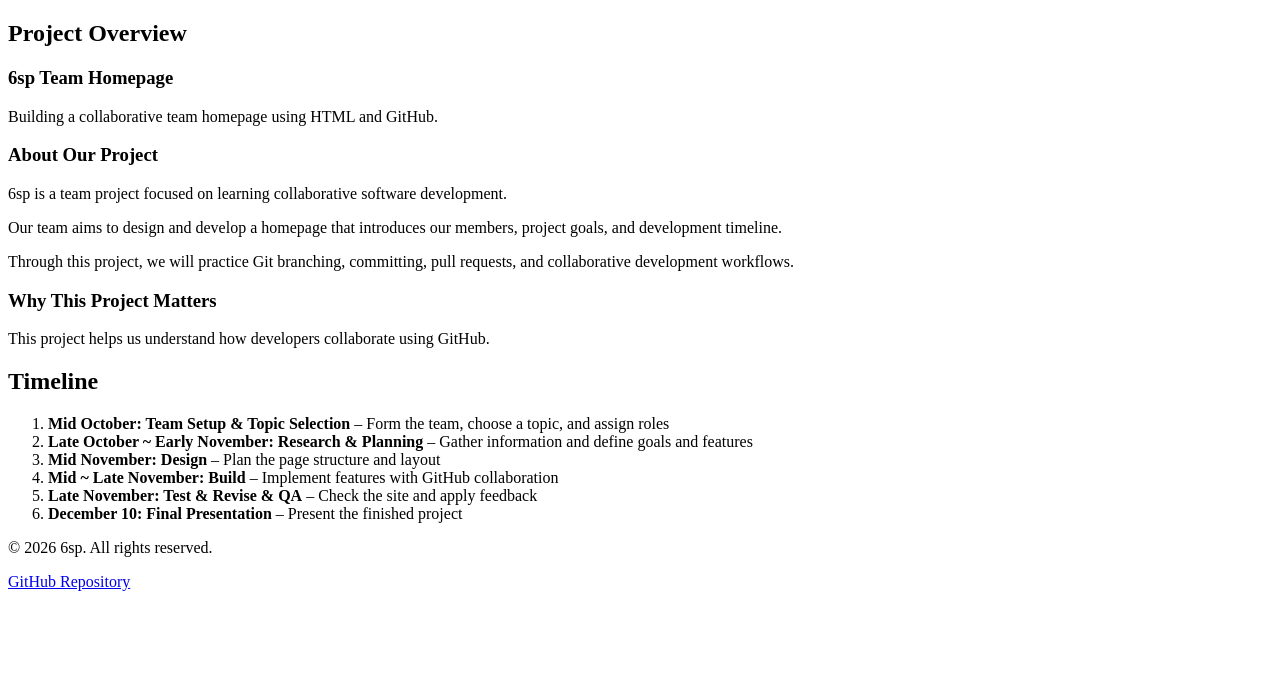
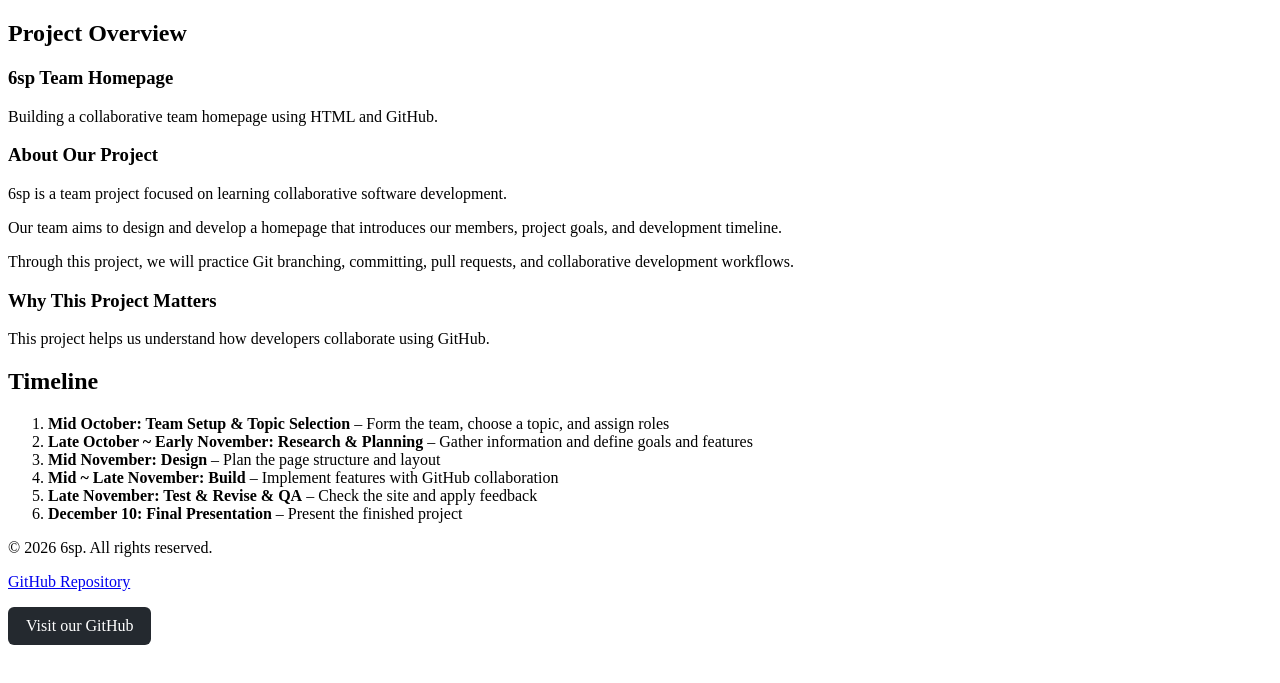
Before and after one commit to Mingyeong-Kang/6sp-homepage, a plain HTML site: page index.html in a window 1280 px wide. Shown: the part 81-764 px from the top of the page. Drawn offline with Linux system fonts and the light colour scheme.

Commit message:
Add GitHub button

```diff
--- a/index.html
+++ b/index.html
@@ -113,7 +113,16 @@
             GitHub Repository
             </a>
         </p>
-</footer>
+
+        <p>
+            <a href="https://github.com/Mingyeong-Kang/6sp-homepage"
+            style="display: inline-block; padding: 10px 18px;
+                    background-color: #24292f; color: white;
+                    text-decoration: none; border-radius: 6px;">
+            Visit our GitHub
+            </a>
+        </p>
+    </footer>
 
 </body>
 </html>
```
